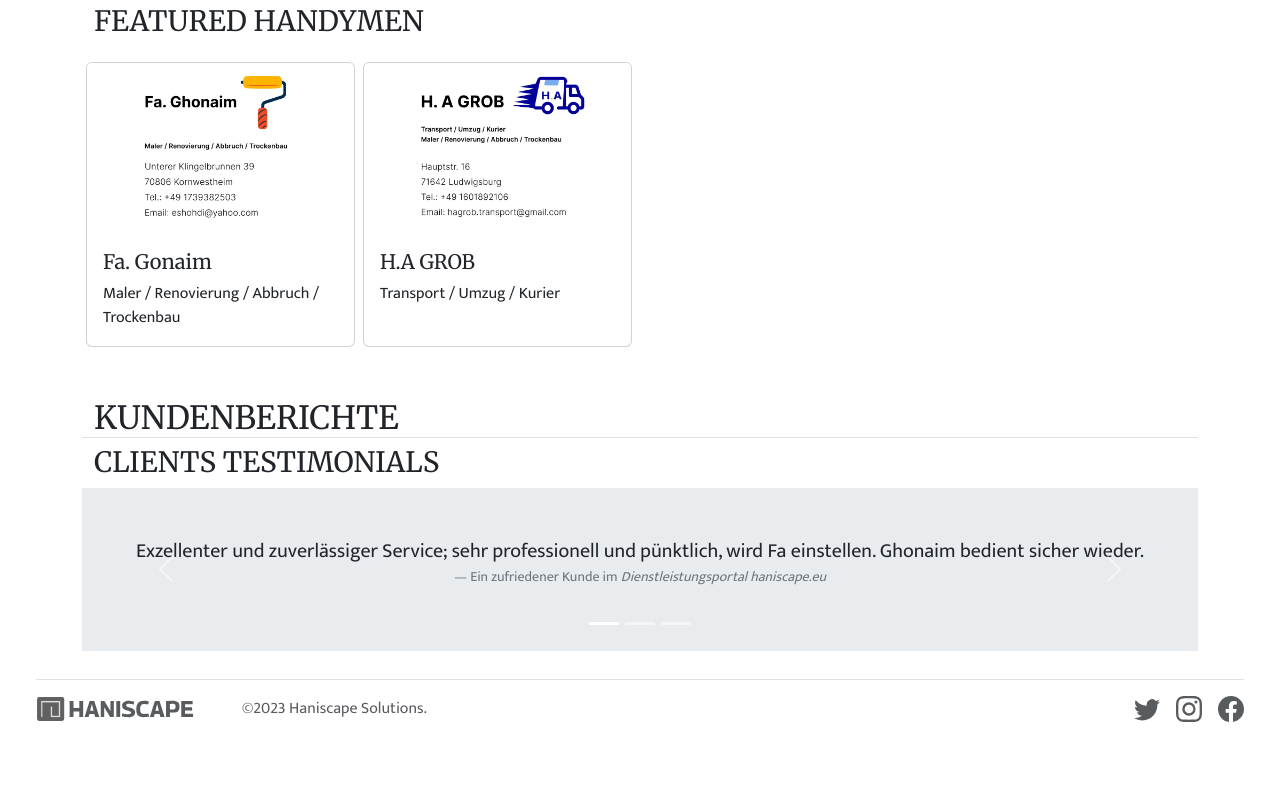
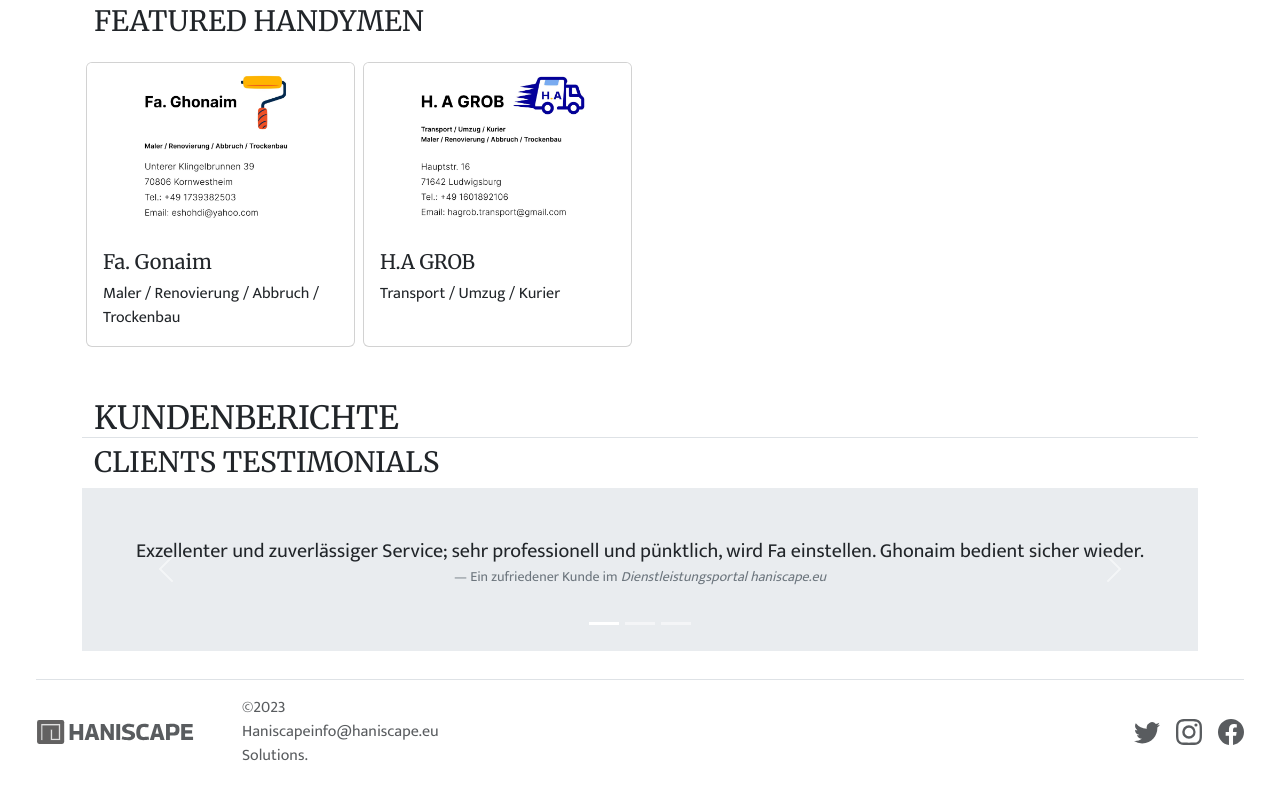
Before and after one commit to haniscape/haniscape-eu, a React (Create React App) app: page / in a window 1280 px wide. Shown: the part 1305-2105 px from the top of the page. Before the commit the page ends 2067 px from the top, so only its background shows below. Built offline with nearby package versions, Linux system fonts and the light colour scheme.

Commit message:
added info email

```diff
--- a/src/Components/Footer.jsx
+++ b/src/Components/Footer.jsx
@@ -5,31 +5,22 @@
 function Footer() {
   return (
 
-
-
-
 <footer className="d-flex flex-wrap justify-content-between align-items-center py-3 m-4 border-top">
     <div className="col-md-4 d-flex align-items-center">
       <a href="/" className="mb-3 me-5 mb-md-0 text-decoration-none lh-1">
       <img src={haniscapeLogoMono} alt="Haniscape logo" height="26" />
       </a>
       <span className="mb-3 mb-md-0 text-muted">©2023 Haniscape Solutions.</span>
+      <span className="mb-3 mb-md-0 text-muted">info@haniscape.eu</span>
     </div>
 
     <ul className="nav col-md-4 justify-content-end list-unstyled d-flex">
       <li className="ms-3"><a className="text-muted" href="/#"><Twitter width="26" height="26" /></a></li>
       <li className="ms-3"><a className="text-muted" href="/#"><Instagram width="26" height="26" /></a></li>
-      <li className="ms-3"><a className="text-muted" href="/#"><Facebook width="26" height="26" /></a></li>
+      <li className="ms-3"><a className="text-muted" href="https://www.facebook.com/haniscape.eu"><Facebook width="26" height="26" /></a></li>
+    </ul>
 
-    </ul>
   </footer>
-
-
-
-
-
-
-
   );
 }
 
```
